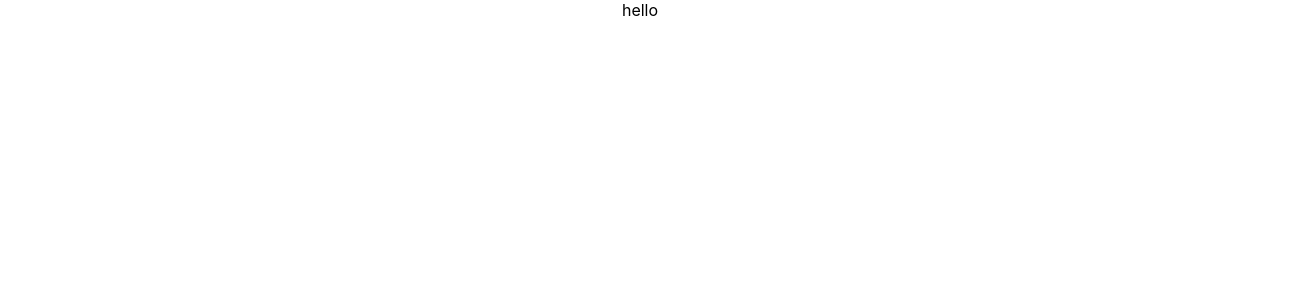
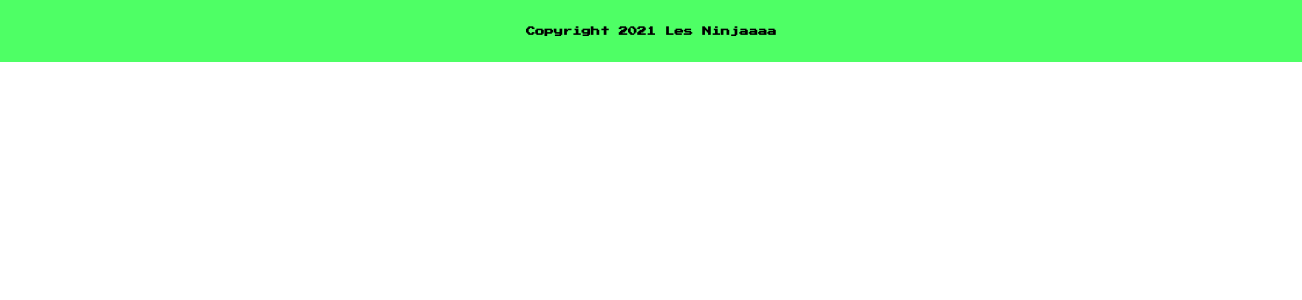
Before and after one commit to clepirault/Adopt-un-alien, a React (Create React App) app: page / in a window 1280 px wide. Shown: the top 300 px of the page, 1302 px wide, since content can reach past the window. Built offline with nearby package versions, Linux system fonts and the light colour scheme.

Commit message:
footer progressed

```diff
--- a/src/App.js
+++ b/src/App.js
@@ -1,9 +1,10 @@
 import './App.css';
+import Footer from './components/Footer';
 
 function App() {
   return (
     <div className="App">
-      hello
+      <Footer />
     </div>
   );
 }
--- /dev/null
+++ b/src/components/Footer.css
@@ -0,0 +1,9 @@
+@import url('https://fonts.googleapis.com/css2?family=Press+Start+2P&display=swap');
+
+footer{
+  width: 100vw;
+  padding: 1em;
+  background-color: rgb(78, 255, 101);
+  font-family: 'Press Start 2P', cursive;
+  font-size: 0.7em;
+}
--- /dev/null
+++ b/src/components/Footer.jsx
@@ -0,0 +1,12 @@
+import './Footer.css';
+
+function Footer(){
+  return(
+    <div>
+      <footer>
+        <h5>Copyright 2021 Les Ninjaaaa</h5>
+      </footer>
+    </div>
+  );
+}
+export default Footer;
```
